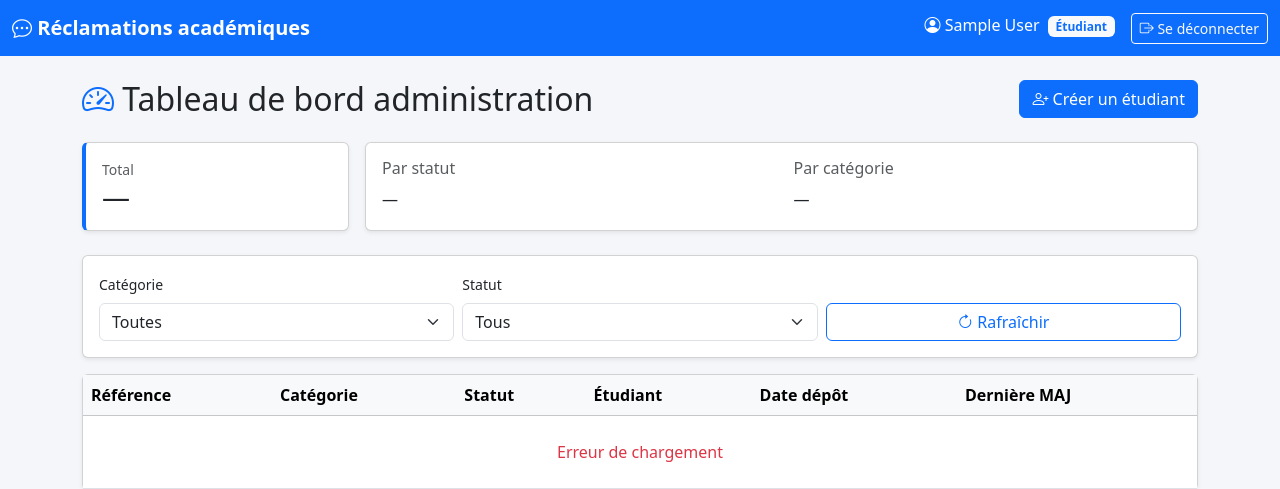
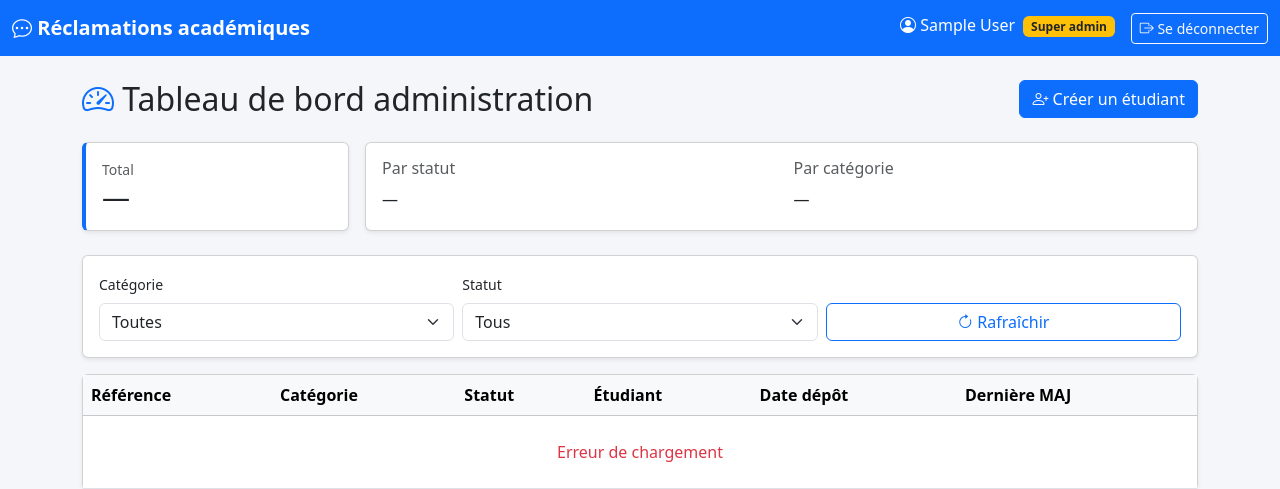
Before and after one commit to Laouratou004/Projet_au_choix, a Django app: page /administration/ in a window 1280 px wide. Shown: the top 489 px of the page. Run offline with Django 5.2, Linux system fonts and the light colour scheme; the visitor is signed in with stand-in values (Sample User, id 1).

Commit message:
Badge utilisateur : reflète les permissions réelles plutôt que le champ role
Avant : le badge affichait toujours user.get_role_display(), ce qui
faisait apparaître "Étudiant" pour un super-utilisateur ou un staff
dont le champ role n'aurait pas été explicitement basculé sur 'admin'.

Maintenant le badge montre :
- "Super admin" (badge jaune) si is_superuser
- "Administration"            si is_staff ou role == 'admin'
- "Étudiant"                  sinon

Cohérent avec _est_admin_univ() utilisé pour le routage.

```diff
--- a/src/frontend/templates/frontend/base.html
+++ b/src/frontend/templates/frontend/base.html
@@ -28,7 +28,13 @@
               <span class="navbar-text text-white me-3">
                 <i class="bi bi-person-circle"></i>
                 {{ user.get_full_name|default:user.username }}
-                <span class="badge bg-light text-primary ms-1">{{ user.get_role_display }}</span>
+                {% if user.is_superuser %}
+                  <span class="badge bg-warning text-dark ms-1">Super admin</span>
+                {% elif user.is_staff or user.role == 'admin' %}
+                  <span class="badge bg-light text-primary ms-1">Administration</span>
+                {% else %}
+                  <span class="badge bg-light text-primary ms-1">Étudiant</span>
+                {% endif %}
               </span>
             </li>
             <li class="nav-item">
```
